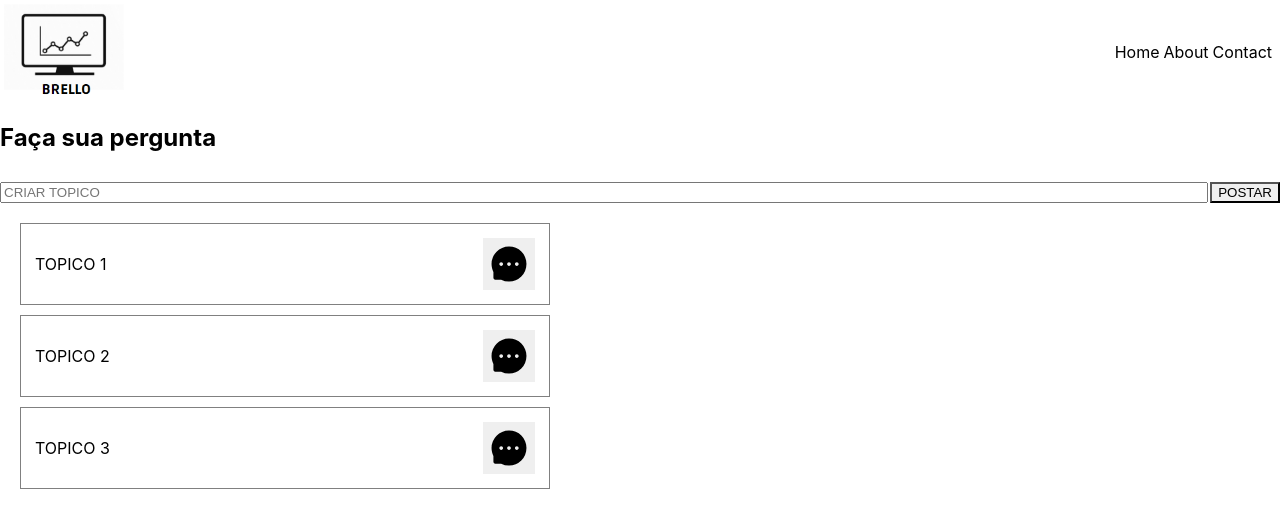
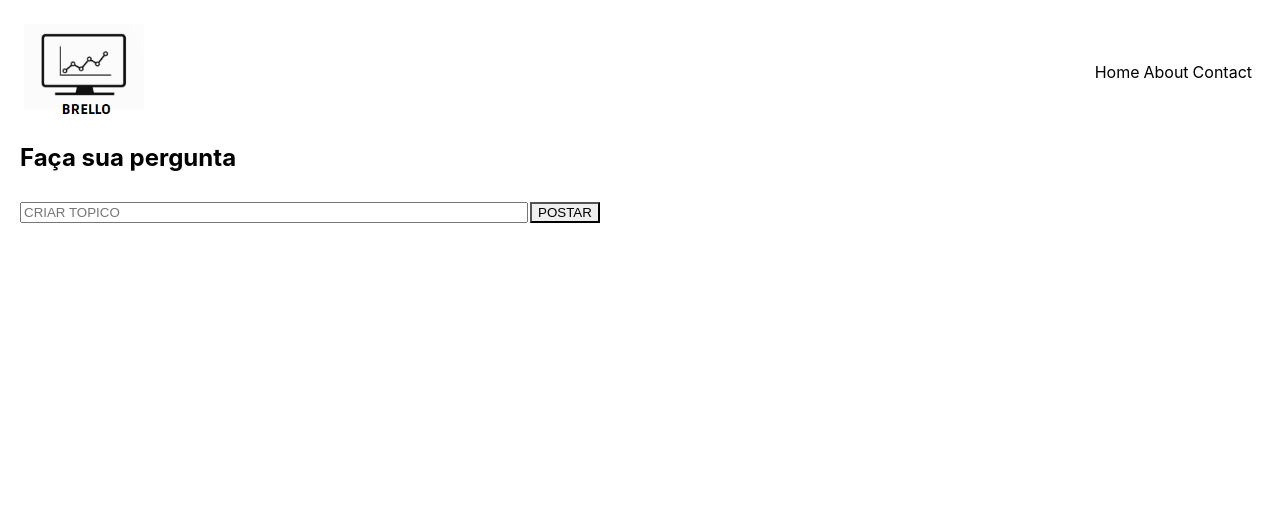
Before and after one commit to caiobraga/brello, a React (Create React App) app: page /forum in a window 1280 px wide. Shown: the top 528 px of the page. Built offline with nearby package versions, Linux system fonts and the light colour scheme; the HTML template or start-up script is replaced by a standard one.

Commit message:
modified:   src/ui/features/forum/index.js

```diff
--- a/src/ui/features/forum/index.js
+++ b/src/ui/features/forum/index.js
@@ -2,6 +2,7 @@ import React, { useState, useEffect } from 'react';
 import './style.css';
 import {
   Box,
+  Center,
   Flex,
   Heading,
   Input,
@@ -25,62 +26,38 @@ const Topic = ({ title }) => {
   )
 }
 
-
 const ForumScreen = () => {
   const [posts, setPosts] = useState([]);
-
-  useEffect(() => {
-    // Simulated API call to fetch forum posts
-    fetchPosts();
-  }, []);
+  const [text, setText] = useState("");
 
 
-  const fetchPosts = () => {
-    // Simulated data
-    const dummyPosts = [
-      { id: 1, title: 'First Post', content: 'This is the first post.' },
-      { id: 2, title: 'Second Post', content: 'This is the second post.' },
-      { id: 3, title: 'Third Post', content: 'This is the third post.' },
-    ];
 
-    setPosts(dummyPosts);
-  };
+ function handleInput(){
+  setPosts(posts.concat(<Topic title={text}></Topic>))
+ }
 
   return (
 
-    <Box>
+    <Box p = "20px">
       <Navbar></Navbar>
       <h2 className='homeTitle'>Faça sua pergunta</h2>
-      <form onSubmit={posts}>
-        <Flex>
+        <Flex alignItems={"center"}>
           <Input
             flex="1"
             mr={2}
             size='md'
+            maxW={"500px"}
             placeholder="CRIAR TOPICO"
+            onChange={text=>{
+              setText(text.target.value)
+            }}
           />
-          <Button colorScheme='blue' size='xs' >POSTAR </Button>
+          <Button colorScheme='blue' size='xs' onClick={handleInput} >POSTAR </Button>
         </Flex>
-
-      </form>
       <Flex flexDirection='column' p = '20px' gap = '10px'>
-        <Topic title='TOPICO 1'>
-
-        </Topic>
-        <Topic title='TOPICO 2'>
-
-        </Topic>
-
-        <Topic title='TOPICO 3'>
-
-        </Topic>
-
-
+        {posts}
       </Flex>
     </Box>
-
-
-
   );
 };
 
```
